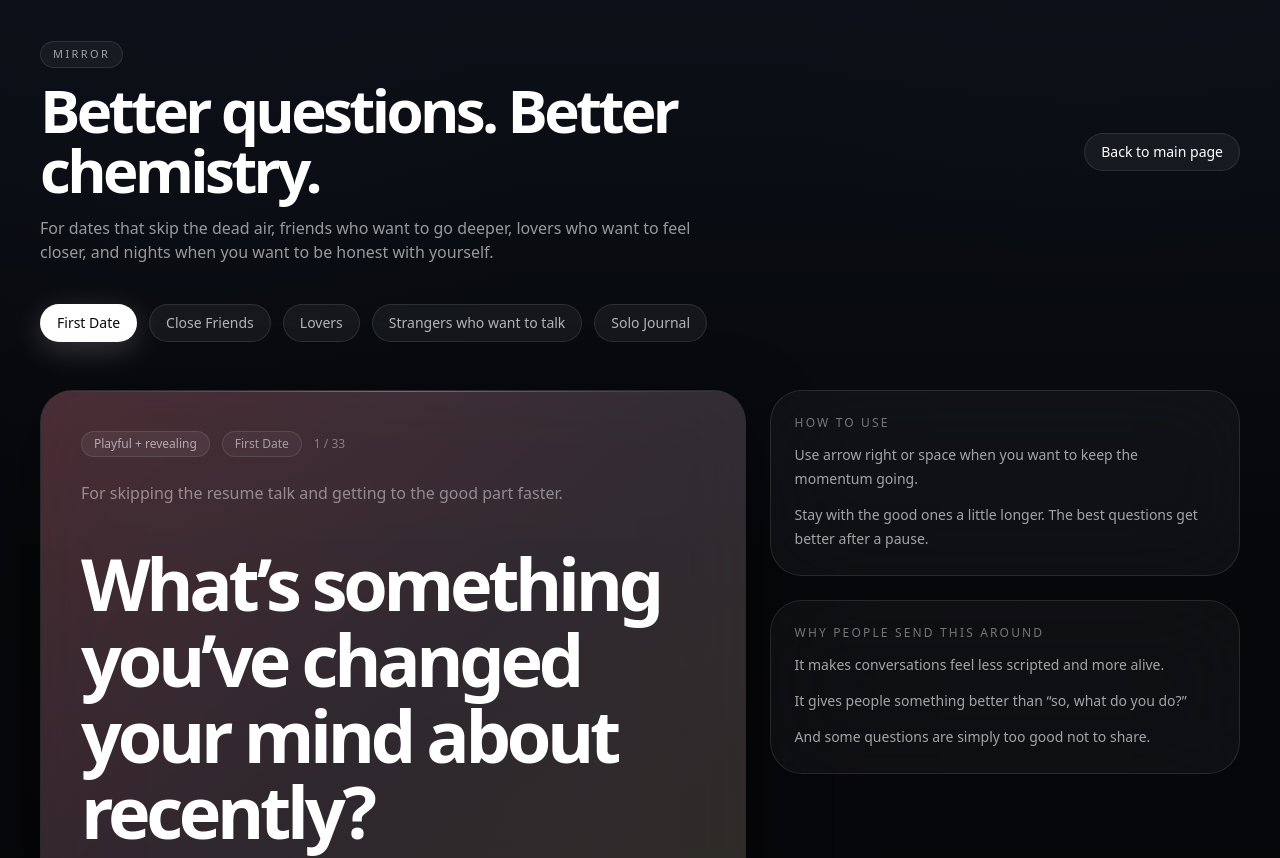
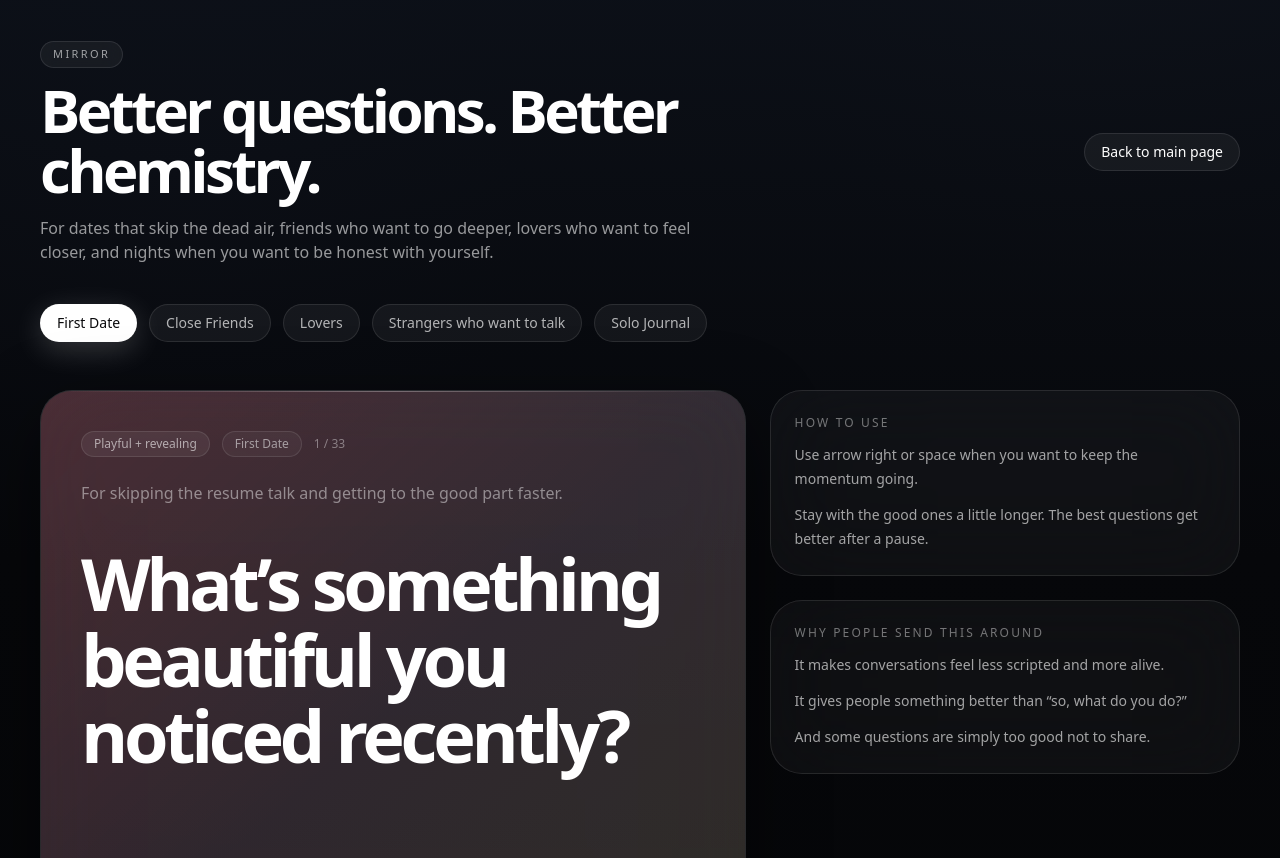
Before and after one commit to haohao13/Personal-Website, a Next.js app: page /mirror in a window 1280 px wide. Shown: the top 858 px of the page. Built offline with nearby package versions, Linux system fonts and the light colour scheme.

Commit message:
fix: avoid hydration mismatch by deferring random task/deck initialization to client mount

```diff
--- a/app/mirror/page.tsx
+++ b/app/mirror/page.tsx
@@ -252,11 +252,11 @@ function shuffle<T>(input: T[]): T[] {
 
 function createInitialDeck(): Record<Mode, string[]> {
   return {
-    firstDate: shuffle(QUESTIONS.firstDate),
-    closeFriends: shuffle(QUESTIONS.closeFriends),
-    lovers: shuffle(QUESTIONS.lovers),
-    strangers: shuffle(QUESTIONS.strangers),
-    soloJournal: shuffle(QUESTIONS.soloJournal)
+    firstDate: [...QUESTIONS.firstDate],
+    closeFriends: [...QUESTIONS.closeFriends],
+    lovers: [...QUESTIONS.lovers],
+    strangers: [...QUESTIONS.strangers],
+    soloJournal: [...QUESTIONS.soloJournal]
   };
 }
 
@@ -302,6 +302,14 @@ export default function MirrorPage() {
     if (process.env.NODE_ENV !== "production") {
       validateConfig();
     }
+
+    setDeck({
+      firstDate: shuffle(QUESTIONS.firstDate),
+      closeFriends: shuffle(QUESTIONS.closeFriends),
+      lovers: shuffle(QUESTIONS.lovers),
+      strangers: shuffle(QUESTIONS.strangers),
+      soloJournal: shuffle(QUESTIONS.soloJournal)
+    });
   }, []);
 
   useEffect(() => {
--- a/app/somehao/page.tsx
+++ b/app/somehao/page.tsx
@@ -1,6 +1,6 @@
 'use client';
 
-import React, { useMemo, useState } from "react";
+import React, { useEffect, useMemo, useState } from "react";
 import { motion, AnimatePresence } from "framer-motion";
 import {
   Sparkles,
@@ -149,9 +149,15 @@ export { SomehaoEntryCard };
 export default function SomehaoPage() {
   const [mode, setMode] = useState<keyof typeof TASKS>("medium");
   const [lang, setLang] = useState<"en" | "zh">("en");
-  const [task, setTask] = useState(() => getRandomTask("medium"));
+  const [task, setTask] = useState(() => TASKS.medium[0]);
   const [done, setDone] = useState(false);
   const [count, setCount] = useState(0);
+  const [isMounted, setIsMounted] = useState(false);
+
+  useEffect(() => {
+    setIsMounted(true);
+    setTask(getRandomTask(mode));
+  }, [mode]);
 
   const t = TEXT[lang];
   const currentMode = useMemo(() => t.modes[mode], [t, mode]);
```
